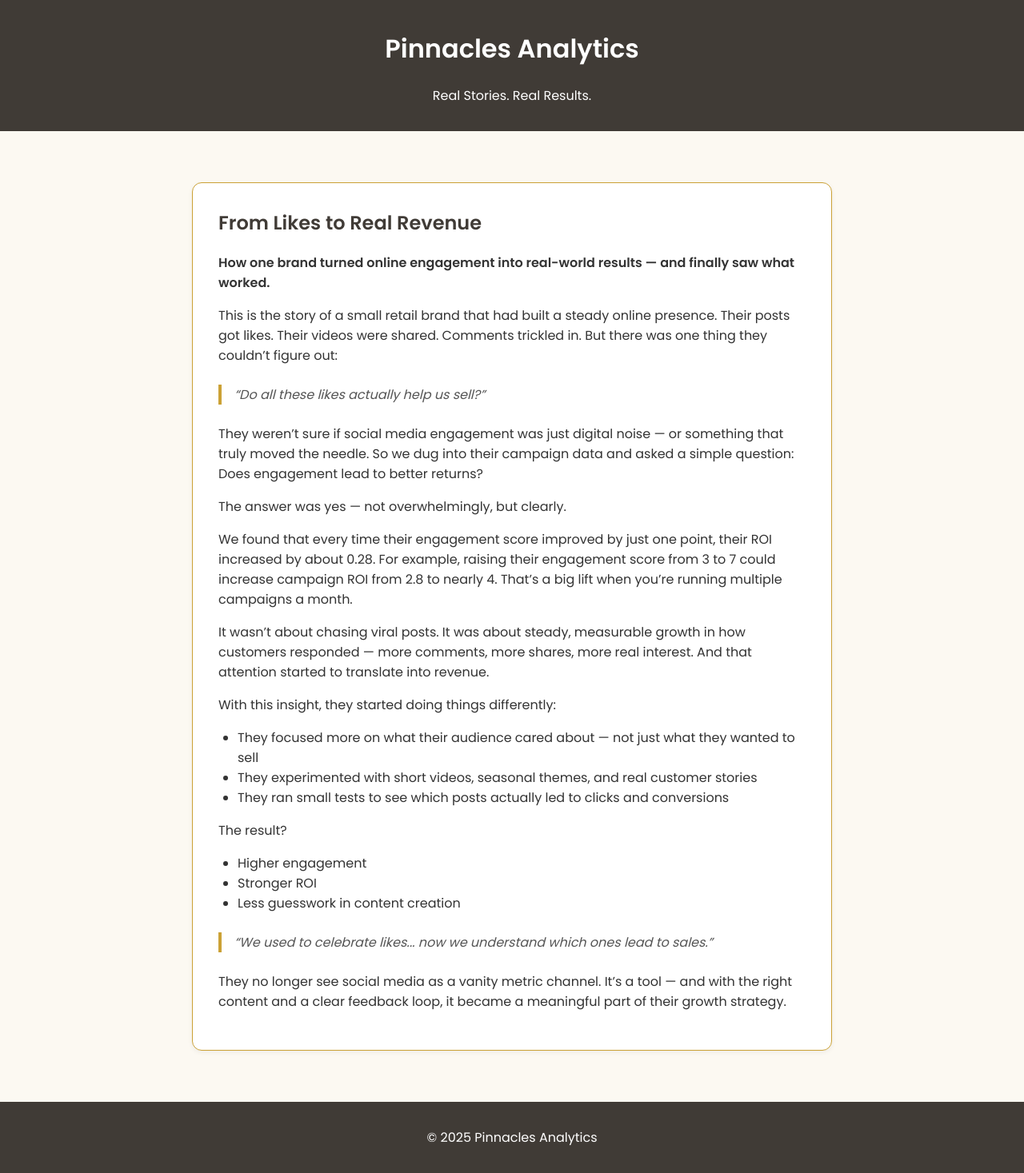
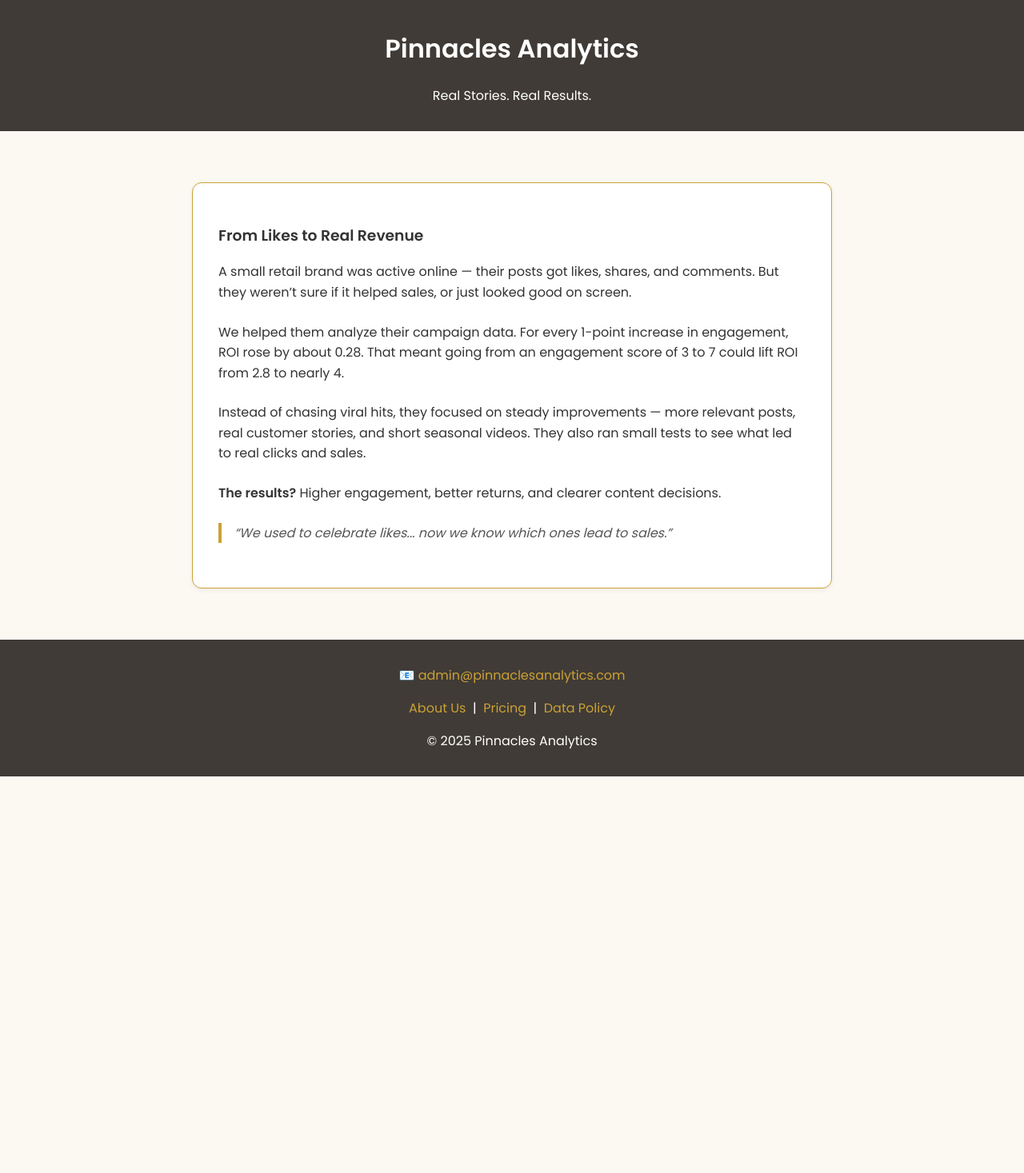
Before and after one commit to lyven81/pinnacles-learning-website, a Jekyll site: the page case-study/case-study-5.html, which Jekyll copies as it is, in a window 1280 px wide. Shown: the whole page at 80% size. Built offline with Jekyll 4.4.1, drawn with Linux system fonts in a browser that asks for light colours; after the commit the page ends 971 px from its top, so only the background shows below that.

Commit message:
Update case-study-5.html

```diff
--- a/case-study/case-study-5.html
+++ b/case-study/case-study-5.html
@@ -35,6 +35,10 @@
       color: #403B36;
       margin-top: 0;
     }
+    .case-card p {
+      margin-bottom: 1.5rem;
+      line-height: 1.6;
+    }
     .case-card blockquote {
       font-style: italic;
       color: #555;
@@ -42,58 +46,52 @@
       padding-left: 1rem;
       border-left: 4px solid #CBA135;
     }
-    .case-card ul {
-      padding-left: 1.5rem;
+    footer a {
+      color: #CBA135;
+      text-decoration: none;
+    }
+    footer a:hover {
+      text-decoration: underline;
     }
   </style>
 </head>
 <body>
+
   <header>
     <h1>Pinnacles Analytics</h1>
     <p>Real Stories. Real Results.</p>
   </header>
 
-  <div class="container">
+  <main class="container">
     <div class="case-card">
-      <h2> From Likes to Real Revenue</h2>
-      <p><strong>How one brand turned online engagement into real-world results — and finally saw what worked.</strong></p>
-
-      <p>This is the story of a small retail brand that had built a steady online presence. Their posts got likes. Their videos were shared. Comments trickled in. But there was one thing they couldn’t figure out:</p>
-
-      <blockquote>“Do all these likes actually help us sell?”</blockquote>
-
-      <p>They weren’t sure if social media engagement was just digital noise — or something that truly moved the needle. So we dug into their campaign data and asked a simple question: Does engagement lead to better returns?</p>
-
-      <p>The answer was yes — not overwhelmingly, but clearly.</p>
-
-      <p>We found that every time their engagement score improved by just one point, their ROI increased by about 0.28. For example, raising their engagement score from 3 to 7 could increase campaign ROI from 2.8 to nearly 4. That’s a big lift when you’re running multiple campaigns a month.</p>
-
-      <p>It wasn’t about chasing viral posts. It was about steady, measurable growth in how customers responded — more comments, more shares, more real interest. And that attention started to translate into revenue.</p>
-
-      <p>With this insight, they started doing things differently:</p>
-
-      <ul>
-        <li>They focused more on what their audience cared about — not just what they wanted to sell</li>
-        <li>They experimented with short videos, seasonal themes, and real customer stories</li>
-        <li>They ran small tests to see which posts actually led to clicks and conversions</li>
-      </ul>
-
-      <p>The result?</p>
-
-      <ul>
-        <li>Higher engagement</li>
-        <li>Stronger ROI</li>
-        <li>Less guesswork in content creation</li>
-      </ul>
-
-      <blockquote>“We used to celebrate likes... now we understand which ones lead to sales.”</blockquote>
-
-      <p>They no longer see social media as a vanity metric channel. It’s a tool — and with the right content and a clear feedback loop, it became a meaningful part of their growth strategy.</p>
+      <h3>From Likes to Real Revenue</h3>
+      <p>
+        A small retail brand was active online — their posts got likes, shares, and comments. But they weren’t sure if it helped sales, or just looked good on screen.
+      </p>
+      <p>
+        We helped them analyze their campaign data. For every 1-point increase in engagement, ROI rose by about 0.28. That meant going from an engagement score of 3 to 7 could lift ROI from 2.8 to nearly 4.
+      </p>
+      <p>
+        Instead of chasing viral hits, they focused on steady improvements — more relevant posts, real customer stories, and short seasonal videos. They also ran small tests to see what led to real clicks and sales.
+      </p>
+      <p>
+        <strong>The results?</strong> Higher engagement, better returns, and clearer content decisions.
+      </p>
+      <blockquote>
+        “We used to celebrate likes... now we know which ones lead to sales.”
+      </blockquote>
     </div>
-  </div>
+  </main>
 
   <footer>
+    <p>📧 <a href="mailto:admin@pinnaclesanalytics.com">admin@pinnaclesanalytics.com</a></p>
+    <p>
+      <a href="http://www.pinnaclesanalytics.com/about.html">About Us</a> &nbsp;|&nbsp;
+      <a href="http://www.pinnaclesanalytics.com/pricing.html">Pricing</a> &nbsp;|&nbsp;
+      <a href="http://www.pinnaclesanalytics.com/privacy-policy.html">Data Policy</a>
+    </p>
     <p>© 2025 Pinnacles Analytics</p>
   </footer>
+
 </body>
 </html>
```
